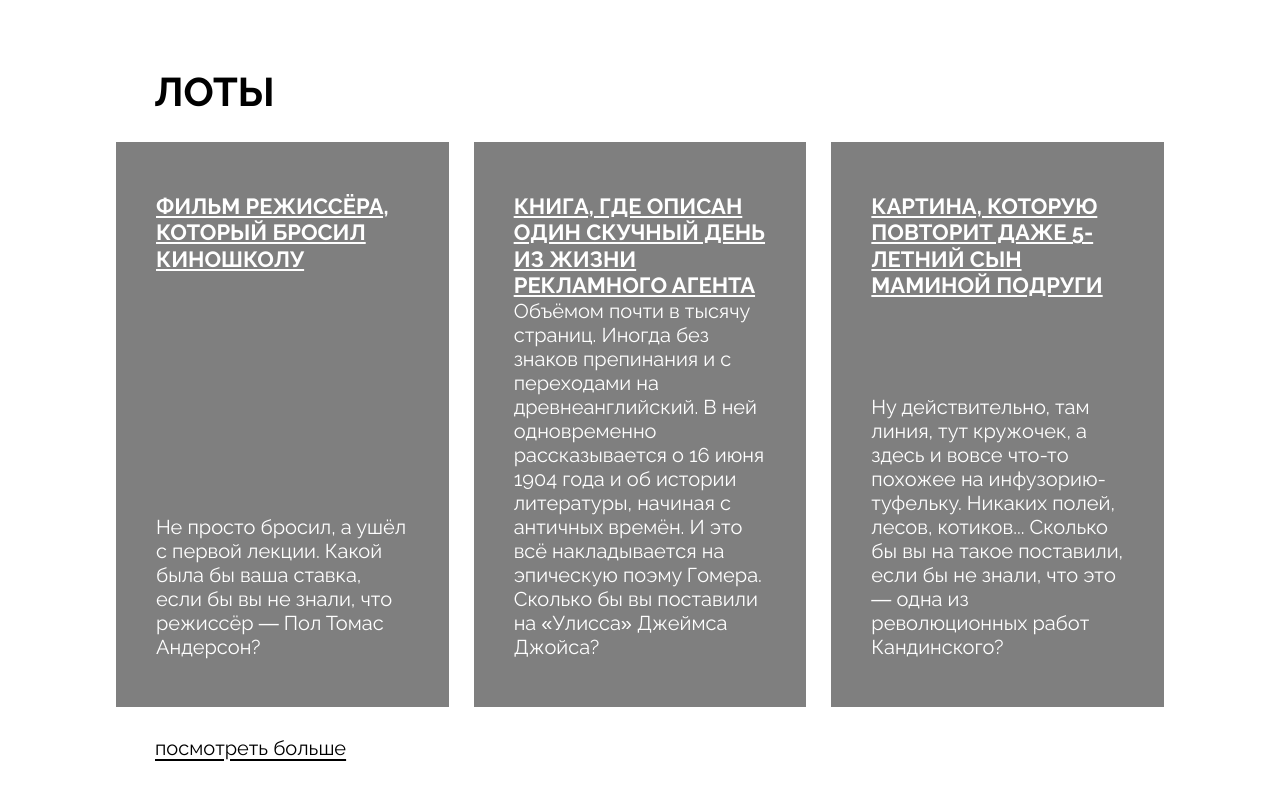
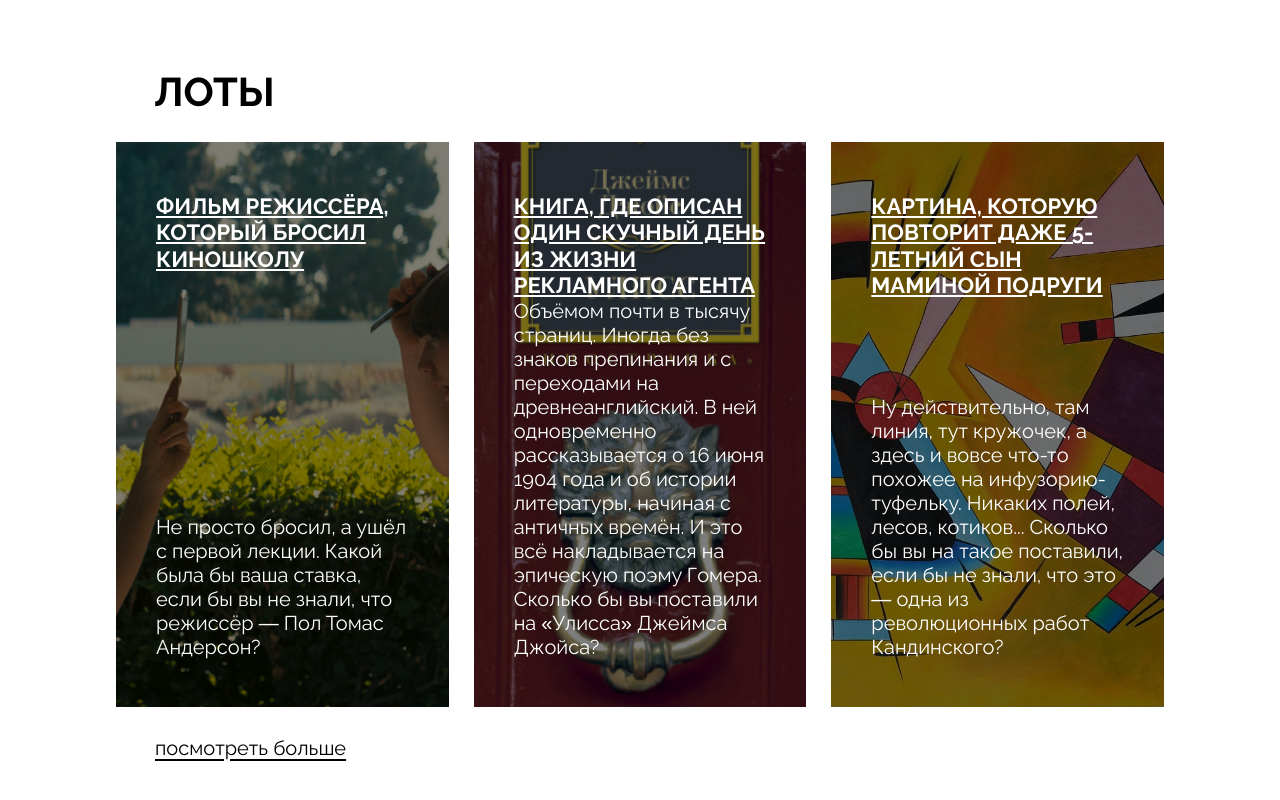
Before and after one commit to GolikAnton/ono-tebe-nado, a plain HTML site: page index.html in a window 1280 px wide. Shown: the part 1162-1962 px from the top of the page. Drawn offline with Linux system fonts and the light colour scheme; the site is published under a folder, as on GitHub Pages, so addresses that start at the root find nothing.

Commit message:
image's errors

```diff
--- a/styles/style.css
+++ b/styles/style.css
@@ -57,7 +57,7 @@
   position: relative;
   width: 100%;
   height: 100%;
-  background-image: url(/images/cover.jpg);
+  background-image: url(../images/cover.jpg);
   background-size: cover;
   background-position: -135px ;
   background-repeat: no-repeat;
@@ -233,7 +233,7 @@
 
 .card_type_film {
   position: relative;
-  background-image: url(/images/card-lot-01.jpg);
+  background-image: url(../images/card-lot-01.jpg);
   background-size: cover;
   background-repeat: no-repeat;
   background-position: center ;
@@ -241,7 +241,7 @@
 
 .card_type_book {
   position: relative;
-  background-image: url(/images/card-lot-02.jpg);
+  background-image: url(../images/card-lot-02.jpg);
   background-size: cover;
   background-repeat: no-repeat;
   background-position: center ;
@@ -249,7 +249,7 @@
 
 .card_type_picture {
   position: relative;
-  background-image: url(/images/card-lot-03.jpg);
+  background-image: url(../images/card-lot-03.jpg);
   background-size: cover;
   background-repeat: no-repeat;
   background-position: center ;
```
